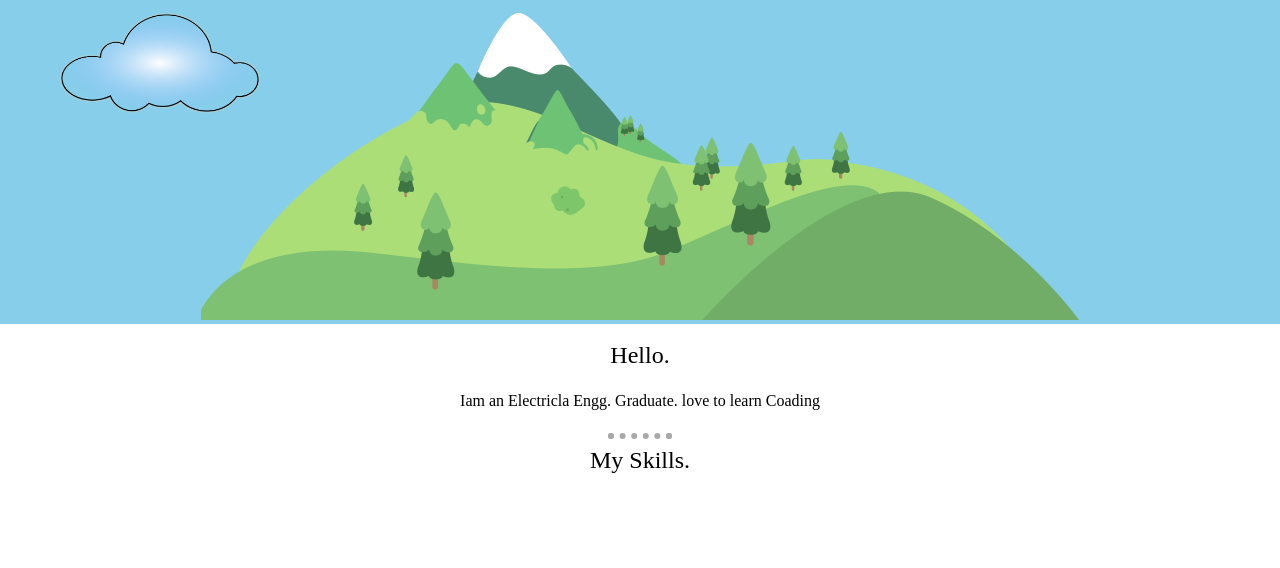
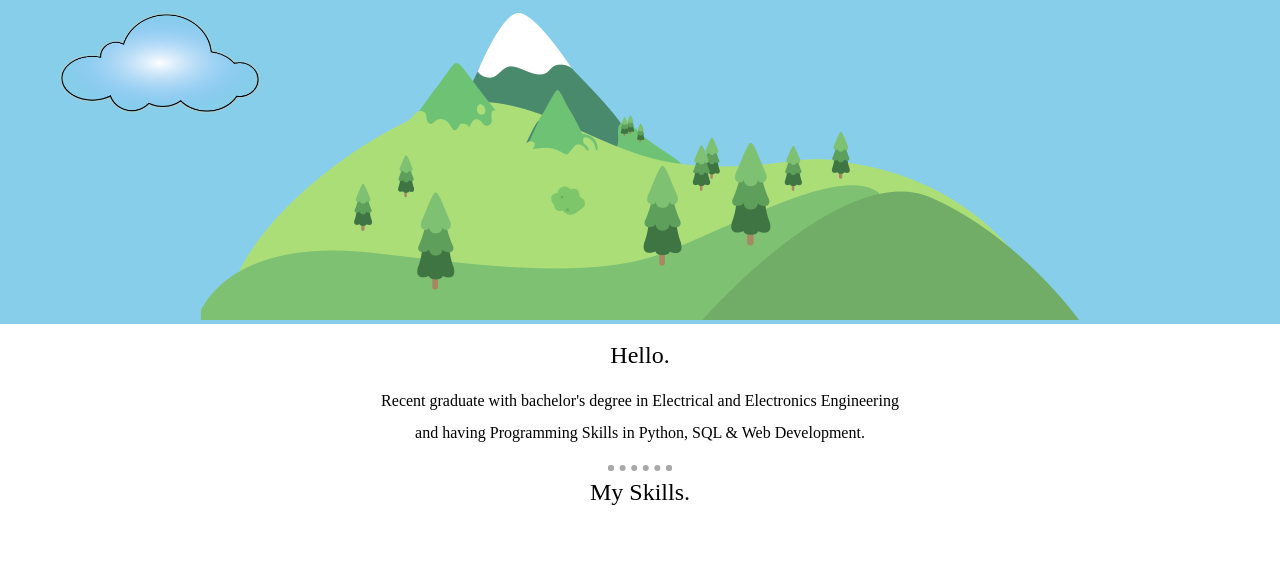
Before and after one commit to Kalyan8121/KalyanInfo, a plain HTML site: page index.html in a window 1280 px wide. Shown: the part 232-800 px from the top of the page. Drawn offline with Linux system fonts and the light colour scheme.

Commit message:
Update index.html

```diff
--- a/index.html
+++ b/index.html
@@ -20,7 +20,7 @@
       <div class="profile">
         <img src="" alt="">
         <h2>Hello.</h2>
-        <p>Iam an Electricla Engg. Graduate. love to learn Coading</p>
+        <p class="para">Recent graduate with bachelor's degree in Electrical and Electronics Engineering <br>and having Programming Skills in Python, SQL & Web Development.</p>
       </div>
       <hr>
       <div class="skills">
```
